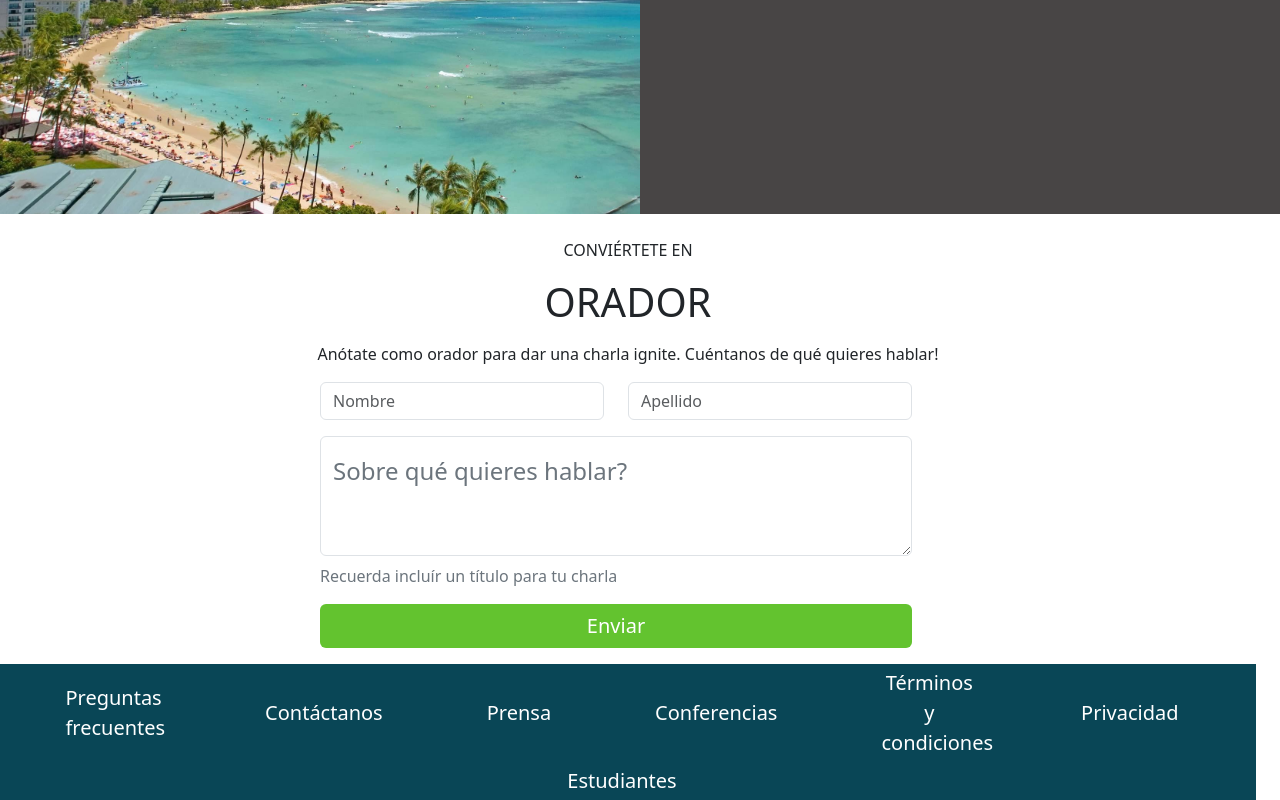
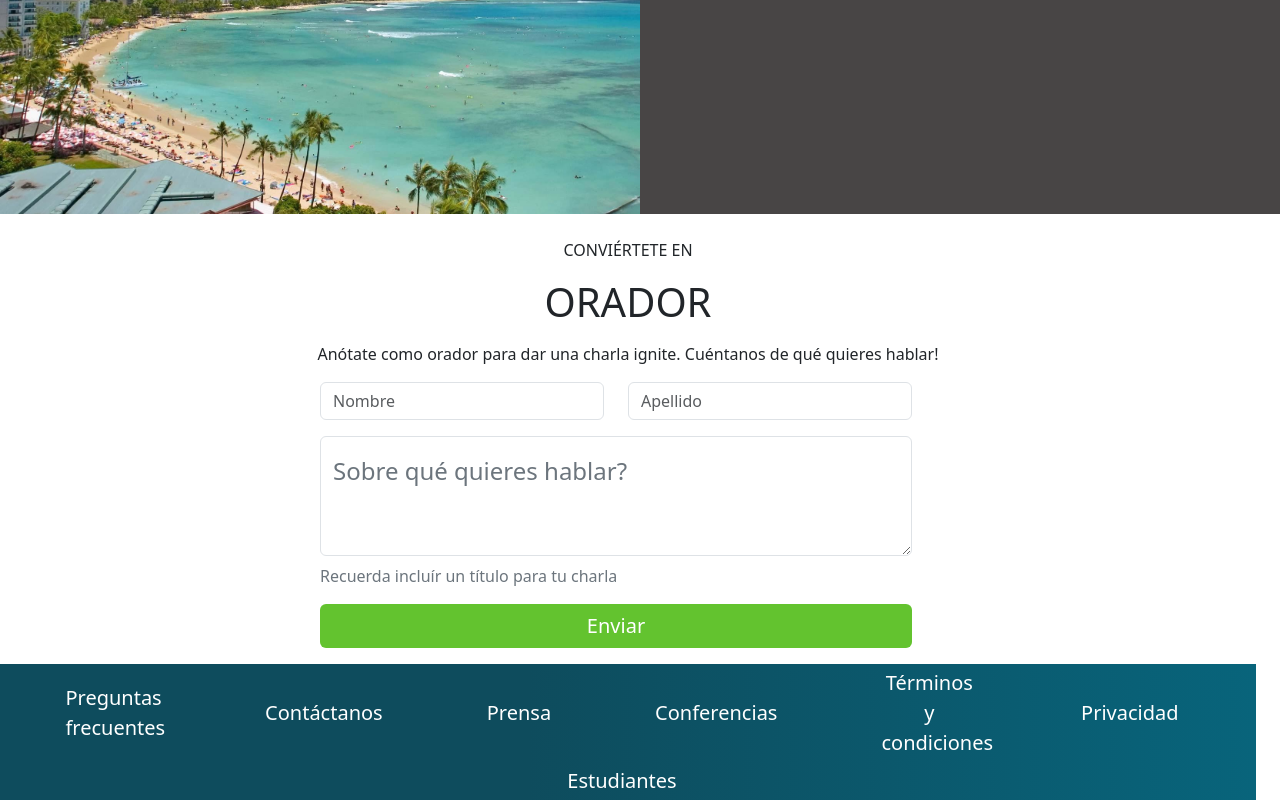
Before and after one commit to AgusBelP/IntegradorBS, a plain HTML site: page index.html in a window 1280 px wide. Shown: the part 2183-2983 px from the top of the page. Drawn offline with nearby package versions, Linux system fonts and the light colour scheme.

Commit message:
pequeños ajustes

```diff
--- a/style.css
+++ b/style.css
@@ -16,7 +16,9 @@
 }
 
 .bg-footer {
-  background-color: rgb(9, 70, 86);
+  /* background-color: rgb(9, 70, 86); */
+  background: rgb(14, 76, 93);
+  background: linear-gradient(90deg, rgba(14, 76, 93, 1) 42%, rgba(8, 100, 123, 1) 100%);
   min-height: 15vh;
 }
 
```
